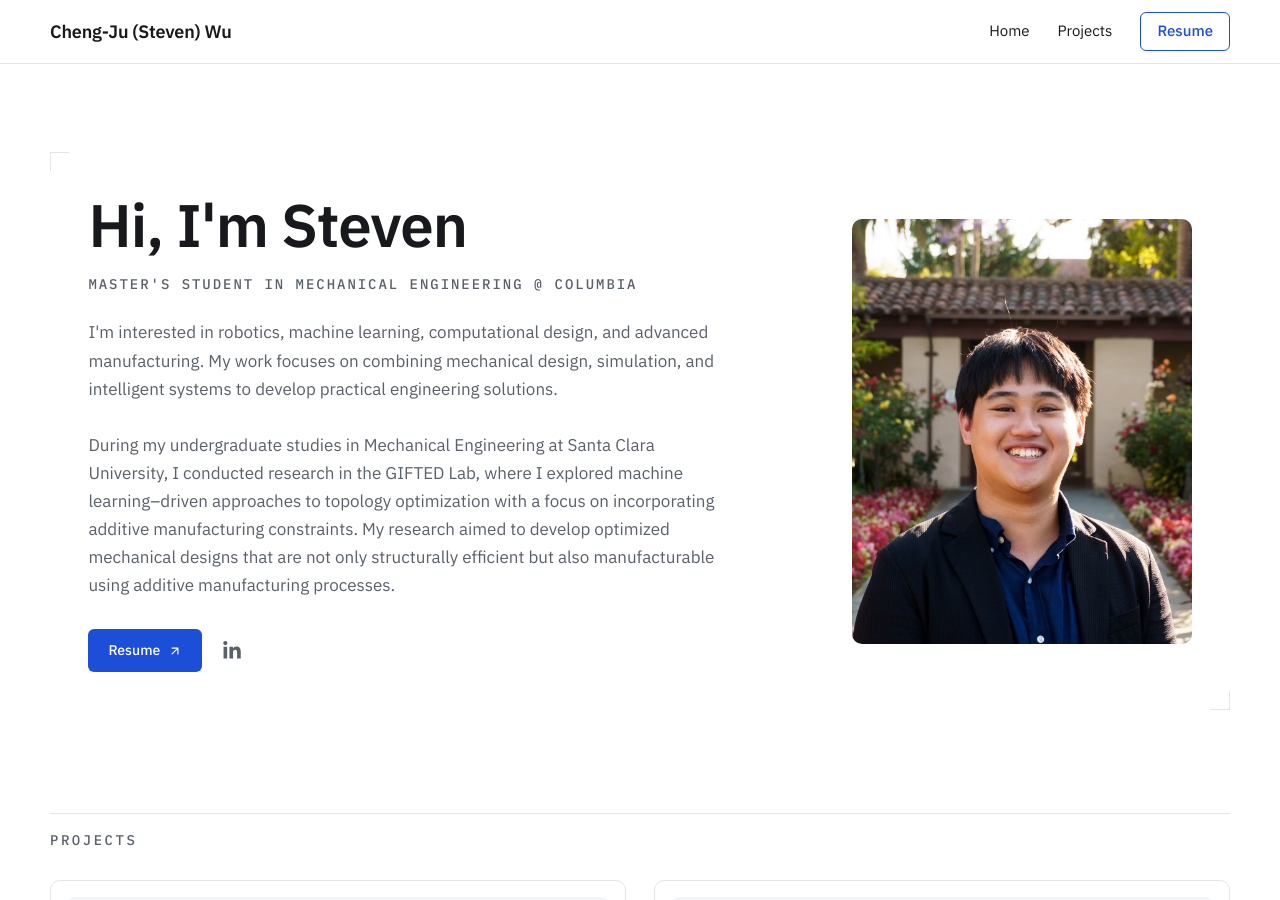
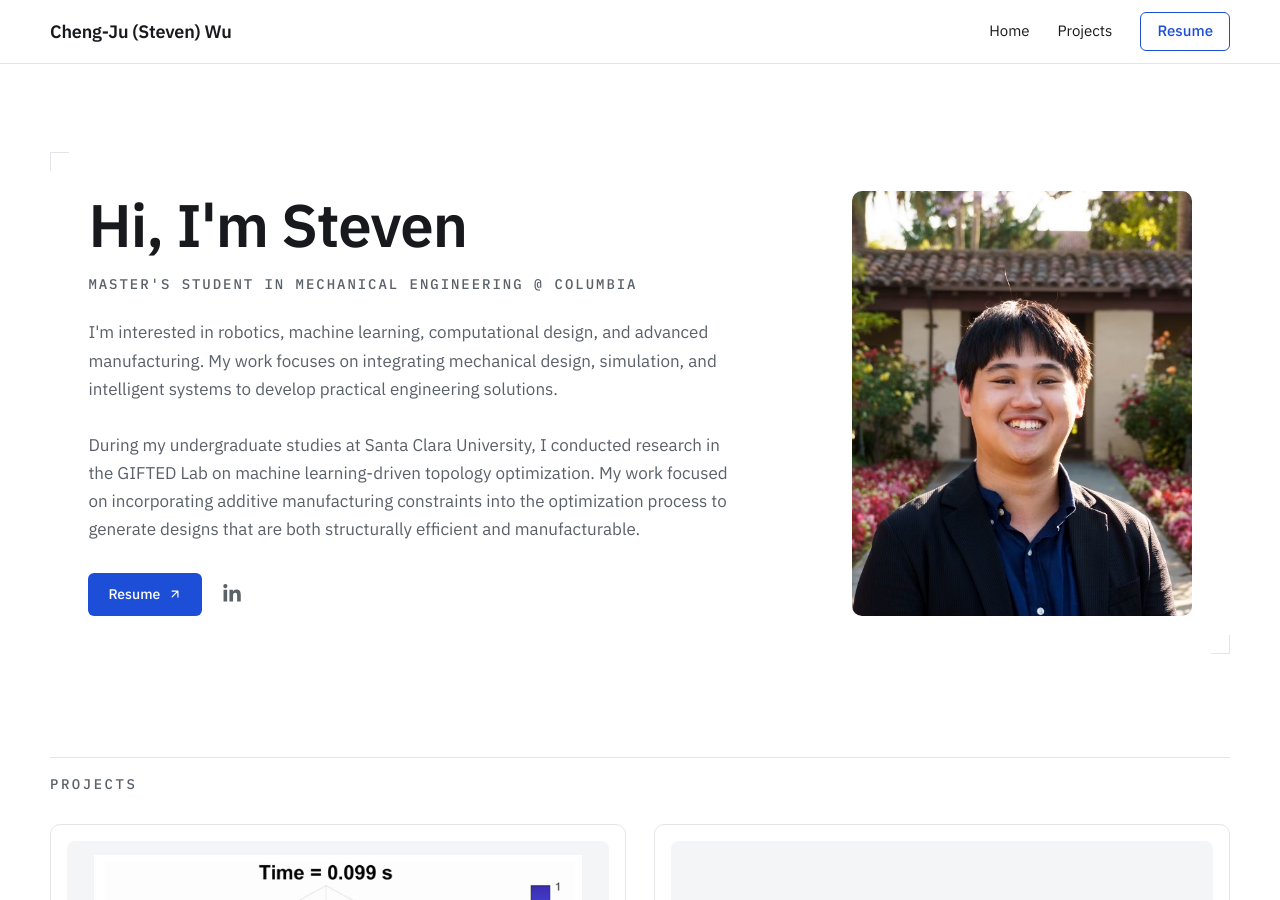
Before and after one commit to swcj6/swcj6.github.io, a Jekyll site: the page built from index.html, in a window 1280 px wide and 900 px high. Built offline with Jekyll 4.4.1, drawn with Linux system fonts in a browser that asks for light colours.

Commit message:
Improve clarity of personal description in config
Refactor description for clarity and conciseness.

```diff
--- a/_config.yml
+++ b/_config.yml
@@ -22,18 +22,16 @@ headline: Master's Student in Mechanical Engineering @ Columbia
 
 description: >-
   I'm interested in robotics, machine learning,
-  computational design, and advanced manufacturing. My work focuses on combining
-  mechanical design, simulation, and intelligent systems to develop
-  practical engineering solutions.
+  computational design, and advanced manufacturing.
+  My work focuses on integrating mechanical design, simulation,
+  and intelligent systems to develop practical engineering solutions.
 
   <br><br>
 
-  During my undergraduate studies in Mechanical Engineering
-  at Santa Clara University, I conducted research in the GIFTED Lab,
-  where I explored machine learning–driven approaches to topology optimization
-  with a focus on incorporating additive manufacturing constraints. My research
-  aimed to develop optimized mechanical designs that are not only structurally efficient
-  but also manufacturable using additive manufacturing processes.
+  During my undergraduate studies at Santa Clara University, I conducted research in
+  the GIFTED Lab on machine learning-driven topology optimization. My work focused
+  on incorporating additive manufacturing constraints into the optimization process
+  to generate designs that are both structurally efficient and manufacturable.
 
 
 
```
